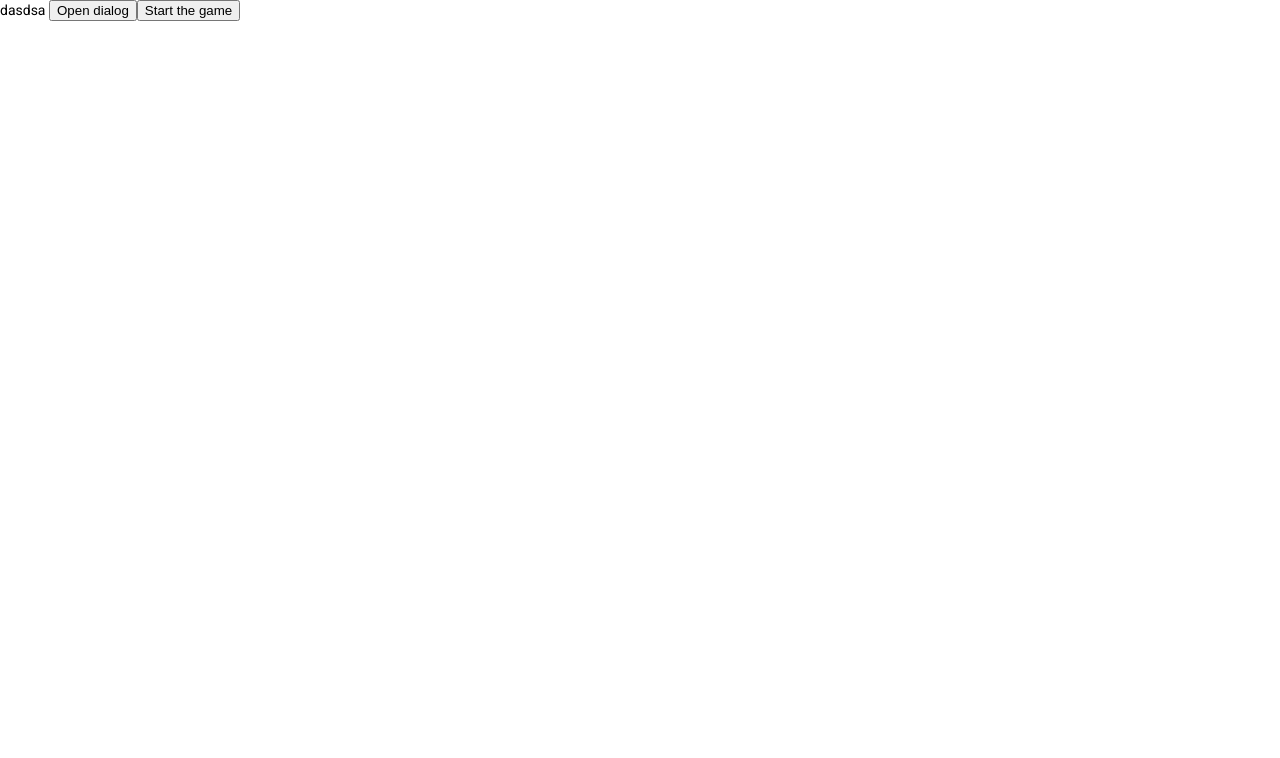
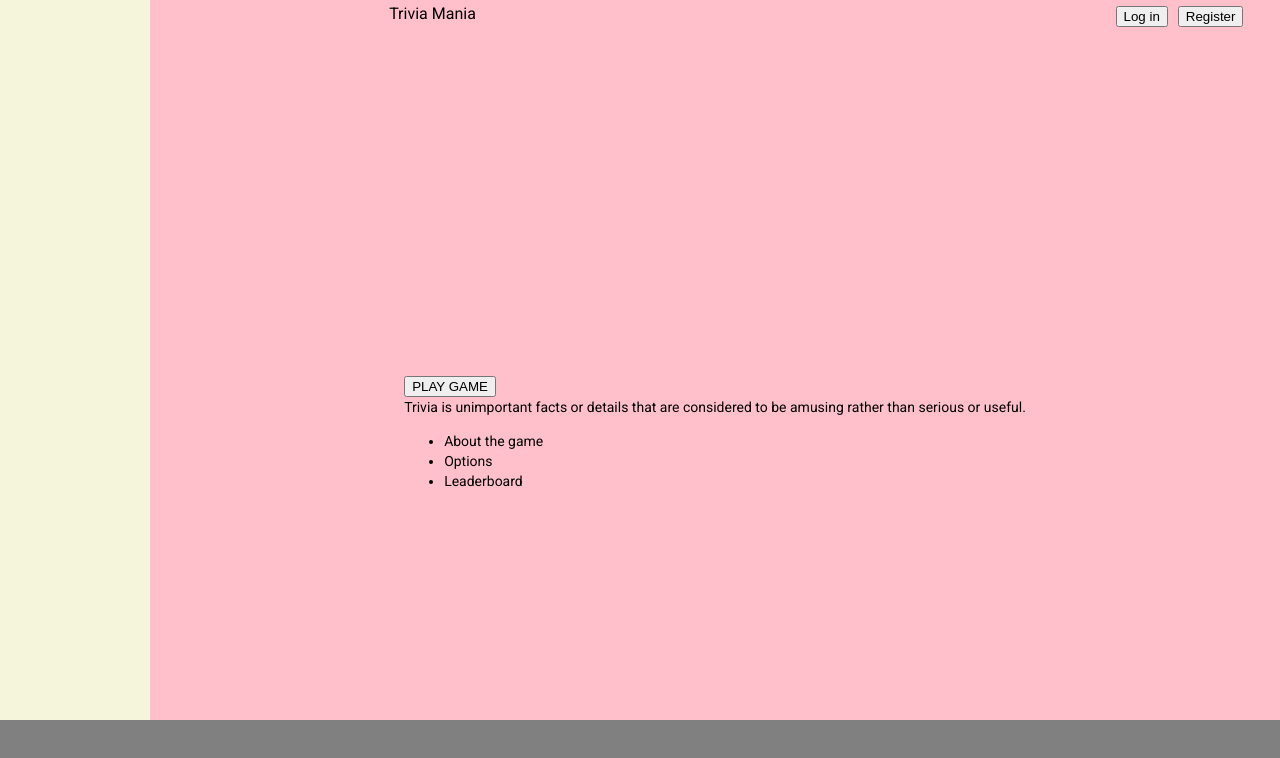
Before and after one commit to palyfight/trivia-mania, an Angular app: page / in a window 1280 px wide. Shown: the top 758 px of the page. Built offline with nearby package versions, Linux system fonts and the light colour scheme.

Commit message:
debut de page html pour home page (layout)

```diff
--- a/src/app/home-page/home-page.component.html
+++ b/src/app/home-page/home-page.component.html
@@ -1,2 +1,23 @@
-<app-menu></app-menu>
-<app-triva-button text="Start the game"></app-triva-button>
+
+<div class="box1">
+
+</div>
+
+<div class="box2">
+    <h3>Trivia Mania</h3>
+</div>
+
+<div class="box3">
+    <app-triva-button class="account-access" text="Log in" (click)="displayLogIn()"></app-triva-button>
+    <app-triva-button class="account-access" text="Register" (click)="displayRegister()"></app-triva-button>
+</div>
+
+<div class="box4">
+    <app-triva-button text="PLAY GAME"></app-triva-button>
+    <p>Trivia is unimportant facts or details that are considered to be amusing rather than serious or useful.</p>
+    <app-menu></app-menu>
+</div>
+
+<div class="box5">
+
+</div>
--- a/src/app/home-page/home-page.component.scss
+++ b/src/app/home-page/home-page.component.scss
@@ -0,0 +1,53 @@
+:host {
+    display: grid;
+    grid-template-columns: 150px 1fr 1fr;
+    grid-template-rows: 20% 70% 10%;
+    background-color: pink;
+    width: 100%;
+    height: 100%;
+}
+
+:host > app-menu > ul {
+    text-decoration: none;
+    list-style-type: none;
+}
+
+.box1 {
+    grid-column: 1/2;
+    grid-row: 1/3;
+    background-color: beige;
+ }
+
+.box2 {
+    grid-column: 2/3;
+    grid-row: 1/2;
+    text-align: center;
+ }
+
+ .box3 {
+    grid-column: 3/4;
+    grid-row: 1/2;
+    margin-left: 70%;
+    margin-top: 1%;
+ }
+
+ .box4 {
+    grid-column: 2/4;
+    grid-row: 2/3;
+    align-self: center;
+    justify-self: center;
+ }
+
+ .box5 {
+    grid-column: 1/4;
+    grid-row: 3/4;
+    background-color: grey;
+ }
+
+ .menu-home {
+    justify-items: center;
+ }
+
+ .account-access {
+     margin: 5px;
+ }
--- a/src/app/home-page/home-page.component.ts
+++ b/src/app/home-page/home-page.component.ts
@@ -5,11 +5,24 @@ import { Component, OnInit } from '@angular/core';
   templateUrl: './home-page.component.html',
   styleUrls: ['./home-page.component.scss']
 })
+
+
+
 export class HomePageComponent implements OnInit {
 
-  constructor() { }
+  title = 'Trivia Mania';
+  background: 'TriviaMania/bg-img2.jpg'
+
+  constructor() {
+
+  }
 
   ngOnInit(): void {
   }
 
+  displayLogIn(){}
+
+  displayRegister(){}
+
+
 }
--- a/src/app/menu/menu.component.html
+++ b/src/app/menu/menu.component.html
@@ -1,2 +1,5 @@
-dasdsa
-<button mat-button (click)="openDialog()">Open dialog</button>
+<ul>
+    <li>About the game</li>
+    <li>Options</li>
+    <li>Leaderboard</li>
+</ul>
```
Also changed, not shown: TriviaMania/bg-img1.jpg (added), TriviaMania/bg-img2.jpg (added), src/app/app.component.html (line endings or trailing spaces).
